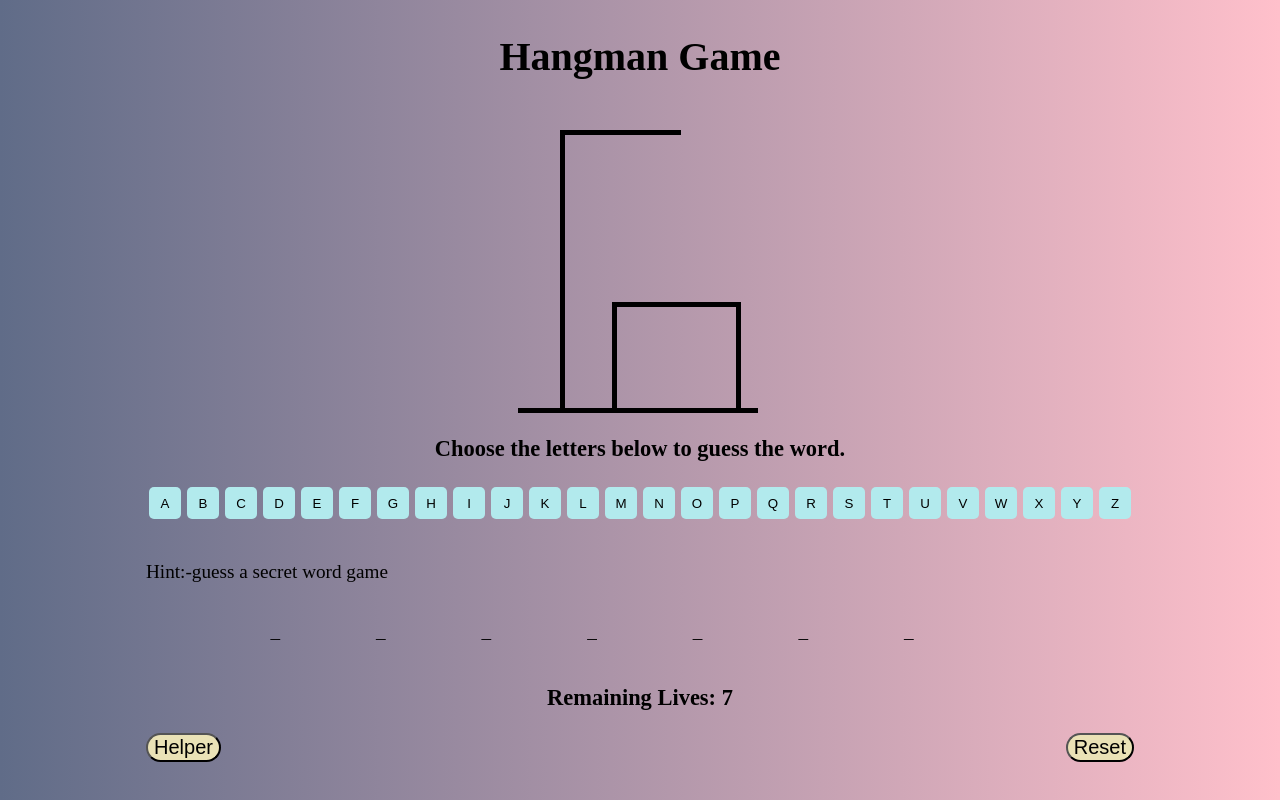
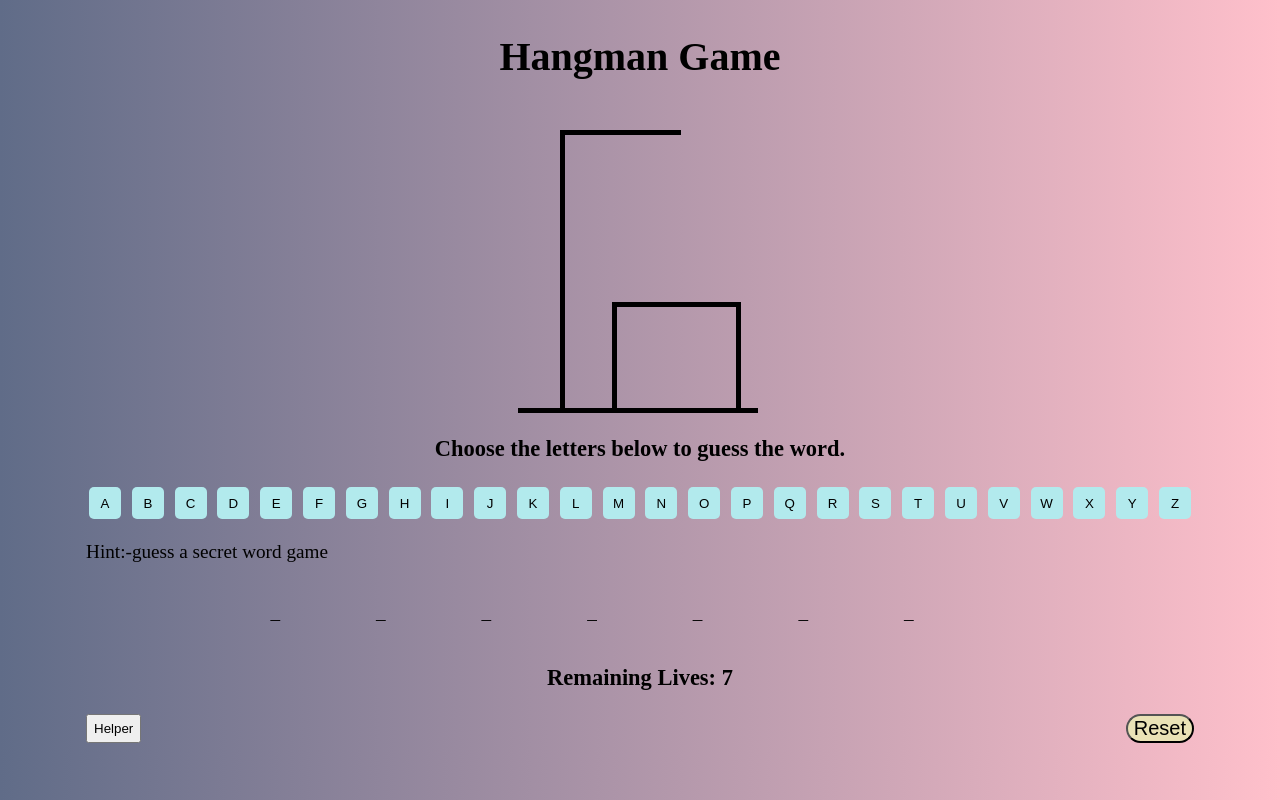
Before and after one commit to khanhnphan15/khanhnphan15.github.io, a plain HTML site: page index.html in a window 1280 px wide. Both pictures are taken after a click on the button "Helper". Drawn offline with Linux system fonts and the light colour scheme.

Commit message:
Make final changes

```diff
--- a/css/style.css
+++ b/css/style.css
@@ -1,13 +1,14 @@
 body {
   /* background-image: linear-gradient(to right, #f46b45, #eea849); */
-  background-image: linear-gradient(to right, #606c88, pink);
+  background-image: linear-gradient(to right, #606c88, #ffc0cb);
   color: black;
   text-align: center;
   font-style: inherit;
   font-size: larger;
 }
+
 h2 {
-font-size: 2.5rem;
+  font-size: 2.5rem;
 }
 
 .wrapper {
@@ -15,9 +16,9 @@ font-size: 2.5rem;
   margin: auto;
 }
 
-.hint-div {
+.flex-container {
   display: flex;
-  color: black;
+  color: #000;
 }
 
 .hint-btn,
@@ -26,7 +27,7 @@ font-size: 2.5rem;
   cursor: pointer;
   font-size: 20px;
   font-style: inherit;
-  background-color: rgb(234, 226, 182);
+  background-color: #eae2b6;
   border-radius: 5rem;
 }
 
@@ -37,7 +38,7 @@ font-size: 2.5rem;
 .alpha {
   width: 2rem;
   height: 2rem;
-  background: rgb(178, 234, 237);
+  background: #b2eaed;
   border: none;
   border-radius: 5px;
   margin: 3px;
@@ -45,7 +46,7 @@ font-size: 2.5rem;
 }
 
 .alpha:hover {
-  background-color: solid pink;
+  background-color: solid #ffc0cb;
   border: none;
 }
 
@@ -60,7 +61,7 @@ font-size: 2.5rem;
   display: inline-flex;
 }
 
-.word {
+.letter {
   margin-right: 6rem;
   font-style: inherit;
 }
@@ -70,15 +71,11 @@ font-size: 2.5rem;
   top: 72.5%;
   left: 50%;
   transform: translate(-50%, -50%);
-  background: rgb(240, 141, 174);
+  background: #f08dae;
   width: 20rem;
   padding: 20px 10px;
   border-radius: 4px;
   box-shadow: 3px 3px 1px 1px rgba(0, 0, 0, 0.2);
-}
-
-.blur {
-  filter: blur(2px);
 }
 
 .hidden {
@@ -91,8 +88,6 @@ font-size: 2.5rem;
   width: 300px;
   margin: auto;
 }
-
-.hangman-container .hanged{}
 
 .hangman-container > div {
   transition: all 500ms;
--- a/index.html
+++ b/index.html
@@ -1,6 +1,5 @@
 <!DOCTYPE html>
 <html lang="en">
-
   <head>
     <meta charset="UTF-8">
     <meta http-equiv="X-UA-Compatible" content="IE=edge">
@@ -9,13 +8,14 @@
     <script defer="" src="js/app.js"></script>
     <title>Hangman Game</title>
   </head>
-
   <body>
     <h2>
       <bold>Hangman Game</bold>
     </h2>
     <div class="hangman-container">
-        <div class="platform"></div>
+      <div class="platform">
+        <div></div>
+      </div>
       <div class="trapdoor"></div>
       <div class="trapdoor-left-vertical"></div>
       <div class="trapdoor-right-vertical"></div>
@@ -33,43 +33,53 @@
     </div>
     <div class="wrapper">
       <h3>Choose the letters below to guess the word.</h3>
-        <div class="letter-div"><button class="alpha">A</button><button class="alpha">B</button><button
-                class="alpha">C</button><button class="alpha disabled">D</button><button
-                class="alpha disabled">E</button><button class="alpha">F</button><button class="alpha">G</button><button
-                class="alpha">H</button><button class="alpha">I</button><button class="alpha">J</button><button
-                class="alpha">K</button><button class="alpha">L</button><button class="alpha">M</button><button
-                class="alpha">N</button><button class="alpha">O</button><button class="alpha">P</button><button
-                class="alpha">Q</button><button class="alpha">R</button><button class="alpha">S</button><button
-                class="alpha">T</button><button class="alpha">U</button><button class="alpha">V</button><button
-                class="alpha">W</button><button class="alpha">X</button><button class="alpha">Y</button><button
-                class="alpha">Z</button></div>
-        <p></p>
-        <div class="hint-div hidden">
+      <div class="letter-div">
+        <button class="alpha">A</button>
+        <button class="alpha">B</button>
+        <button class="alpha">C</button>
+        <button class="alpha">D</button>
+        <button class="alpha">E</button>
+        <button class="alpha">F</button>
+        <button class="alpha">G</button>
+        <button class="alpha">H</button>
+        <button class="alpha">I</button>
+        <button class="alpha">J</button>
+        <button class="alpha">K</button>
+        <button class="alpha">L</button>
+        <button class="alpha">M</button>
+        <button class="alpha">N</button>
+        <button class="alpha">O</button>
+        <button class="alpha">P</button>
+        <button class="alpha">Q</button>
+        <button class="alpha">R</button>
+        <button class="alpha">S</button>
+        <button class="alpha">T</button>
+        <button class="alpha">U</button>
+        <button class="alpha">V</button>
+        <button class="alpha">W</button>
+        <button class="alpha">X</button>
+        <button class="alpha">Y</button>
+        <button class="alpha">Z</button>
+      </div>
+      <div class="flex-container hint-div hidden">
         <p>Hint:-</p>
-            <p class="hint-txt">Hint for test</p>
+        <p class="hint-txt"></p>
       </div>
-        <div class="word-div">
-            <p class="word">_</p>
-            <p class="word">_</p>
-            <p class="word">_</p>
-            <p class="word">_</p>
-            <p class="word">_</p>
-            <p class="word">_</p>
-        </div>
-        <h3>Remaining Lives: <span class="lives">6</span></h3>
-        <div class="row hint-div">
-            <button class="hint-btn">Helper</button>
+      <div class="word-div"></div>
+      <h3>
+        Remaining Lives:
+        <span class="lives">6</span>
+      </h3>
+      <div class="flex-container">
+        <button class="helper-btn">Helper</button>
         <button class="reset-btn">Reset</button>
       </div>
     </div>
     <div class="notif hidden">
-        <!-- <h2>Game Over</h2> -->
       <h3 class="notif-content" style="font-size:40px;">You won</h3>
-        <h4>Correct Word: <span class="notif-span"></span></h4>
+      <h4>Correct Word: <span class="notif-span"></span>
+      </h4>
       <button class="notif-btn">Play again</button>
     </div>
-
-
   </body>
-
 </html>
--- a/js/app.js
+++ b/js/app.js
@@ -1,6 +1,7 @@
 
 const letterDiv = document.querySelector('.letter-div');
-const hintButton = document.querySelector('.hint-btn');
+const letters = document.querySelectorAll('.alpha');
+const helperButton = document.querySelector('.helper-btn');
 const resetButton = document.querySelector('.reset-btn');
 const hintDiv = document.querySelector('.hint-div');
 const hintText = document.querySelector('.hint-txt');
@@ -19,40 +20,38 @@ const rightArm = document.querySelector('.right-arm');
 const leftLeg = document.querySelector('.left-leg');
 const rightLeg = document.querySelector('.right-leg');
 
+let lives;
+let hiddenWord;
 
-// keeping letters using javascript
-// so untill we put html content into letter-div,
-// we cant capture letters
-let letters;
+const words = [
+  {
+    word: 'hangman',
+    hint: 'guess a secret word game',
+  },
+  {
+    word: 'tests',
+    hint: 'another test word',
+  },
+  {
+    word: 'ternary',
+    hint: 'Javascript Operator',
+  },
+  {
+    word: 'function',
+    hint: 'a reuseable block of code written to perform a single purpose',
+  },
+];
 
-let lives;
+const wordList = words.map((i) => i.word);
 
-const words = new Map([
-  ['hangman', 'guess a secret word game'],
-  ['tests', 'another test word'],
-  ['ternary', 'Javascript Operator'],
-  ['function', 'a resuable block of code written to perform a single purpuse'],
-]);
-
-
-// making a list of only keys from words
-const word_list = [...words.keys()];
-
-// get random word from word_list function
-const getRandomWord = (list) => {
-  return list[Math.floor(Math.random() * word_list.length)];
+const getRandomWord = () => {
+  return wordList[Math.floor(Math.random() * wordList.length)];
 };
 
-// random word will be selected upon every reset and init
-let select_word;
-
-const init = (state) => {
-  wordDiv.innerHTML = '';
-  select_word = getRandomWord(word_list);
+const init = () => {
+  hiddenWord = getRandomWord();
   lives = 7;
 
-  // capturing letters div
-  letters = document.querySelectorAll('.alpha');
   for (let l of letters) {
     l.classList.remove('disabled');
   }
@@ -70,27 +69,38 @@ const init = (state) => {
 
   liveSpan.textContent = lives;
 
-  // putting selected word
-  for (let i = 0; i < select_word.length; i++) {
+  // setup hidden word container
+  let hiddenWordLetters = document.querySelectorAll('.letter');
+  hiddenWordLetters.forEach((i) => i.remove());
+
+  for (let i = 0; i < hiddenWord.length; i++) {
     let p = document.createElement('p');
-    p.classList.add('word');
+    p.classList.add('letter');
     p.innerHTML = '_';
     wordDiv.appendChild(p);
   }
 };
-// initializing the page
-init();
 
-// show notification
 const showNotif = (msg) => {
+  notifSpan.textContent = hiddenWord;
+  notifContent.textContent = `You ${msg}`;
   notif.classList.remove('hidden');
-  notifSpan.textContent = select_word;
-  notifContent.textContent = `You ${msg}`;
-  // lives = 3;
 };
 
-// decrease life
 const decreaseLife = () => {
+  handleHangmanBody();
+
+  lives--;
+
+  liveSpan.textContent = lives;
+
+  if (lives === 0) {
+    hangmanContainer.classList.add('hanged');
+    showNotif('lost');
+  }
+};
+
+const handleHangmanBody = () => {
   switch (lives) {
     case 7:
       head.classList.remove('hidden-part');
@@ -122,35 +132,10 @@ const decreaseLife = () => {
 
     default:
       throw new Error(`${lives} is not a valid option in decreaseLife()`);
-  }
+  };
+}
 
-  lives--;
-
-  //   console.log(lives);
-  liveSpan.textContent = lives;
-
-  if (lives === 0) {
-    hangmanContainer.classList.add('hanged');
-    showNotif('lost');
-  }
-};
-
-// get multiple matching indexes of pressed letter
-// to the selected word
-const getindexes = (letter) => {
-  let indexes = [];
-  [...select_word].forEach((val, i) => {
-    if (val === letter) {
-      const index = i;
-      indexes.push(index);
-    }
-  });
-  //   console.log(indexes);
-  return indexes;
-};
-
-// check if we get complete word
-const checkWord = () => {
+const checkIfPlayerWon = () => {
   let val = true;
   for (let i = 0; i < wordDiv.children.length; i++) {
     if (wordDiv.children[i].textContent === '_') {
@@ -160,20 +145,23 @@ const checkWord = () => {
   return val;
 };
 
-// letters event listener function
 const letterPress = function () {
-  const letter = this.textContent.toLowerCase();
+  let clickedLetterButton = this;
+  const typedLetter = clickedLetterButton.textContent.toLowerCase();
 
-  if (select_word.includes(letter)) {
-    const indexes_list = getindexes(letter);
-    indexes_list.forEach((val, i) => {
-      wordDiv.children[val].textContent = this.textContent;
+  if (hiddenWord.includes(typedLetter)) {
+    [...hiddenWord].forEach((hiddenWordLetter, idx) => {
+      if (hiddenWordLetter === typedLetter) {
+        wordDiv.children[idx].textContent = clickedLetterButton.textContent;
+      }
     });
-    if (checkWord()) showNotif('won');
+    if (checkIfPlayerWon()) {
+      showNotif('won');
+    };
   } else {
     decreaseLife();
   }
-  this.classList.add('disabled');
+  clickedLetterButton.classList.add('disabled');
 };
 
 // listening to letter buttons presses
@@ -182,9 +170,9 @@ letters.forEach(btn => {
 });
 
 // Listening to hint btn
-hintButton.addEventListener('click', () => {
+helperButton.addEventListener('click', () => {
   hintDiv.classList.remove('hidden');
-  hintText.textContent = words.get(select_word);
+  hintText.textContent = words.find((i) => i.word === hiddenWord).hint;
 });
 
 // listening to reset btn
@@ -196,3 +184,5 @@ resetButton.addEventListener('click', () => {
 playAgain.addEventListener('click', () => {
   init();
 });
+
+init();
```
Lines whose indentation alone changed are shown as unchanged.
